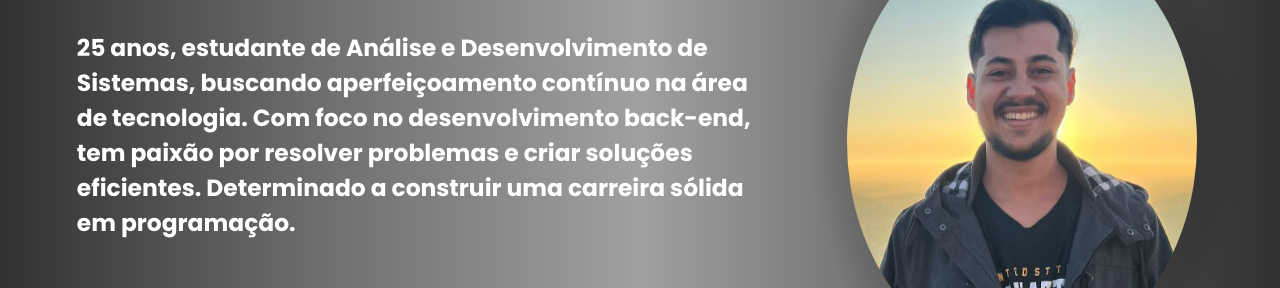
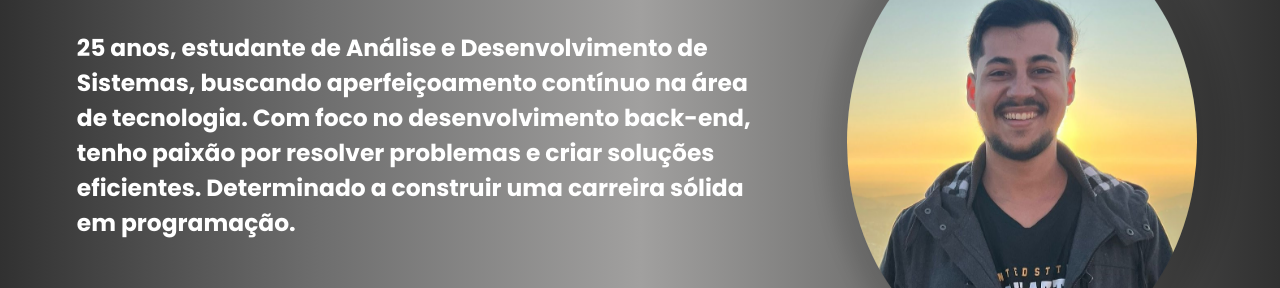
Before and after one commit to CaiioH/Portfolio, a plain HTML site: page index.html in a window 1280 px wide. Shown: the part 320-608 px from the top of the page. Drawn offline with Linux system fonts and the light colour scheme; a script that the page names is missing.

Commit message:
Atualização na bio

```diff
--- a/index.html
+++ b/index.html
@@ -68,7 +68,7 @@
             <div class="container_perfil">
                 <h1 class="titulo">Caio Roberto Henrique Costa</h1>
                 <h3 class="descricao"> 25 anos, estudante de Análise e Desenvolvimento de Sistemas, buscando
-                    aperfeiçoamento contínuo na área de tecnologia. Com foco no desenvolvimento back-end, tem paixão
+                    aperfeiçoamento contínuo na área de tecnologia. Com foco no desenvolvimento back-end, tenho paixão
                     por
                     resolver problemas e criar soluções eficientes. Determinado a construir uma carreira sólida em
                     programação.
```
